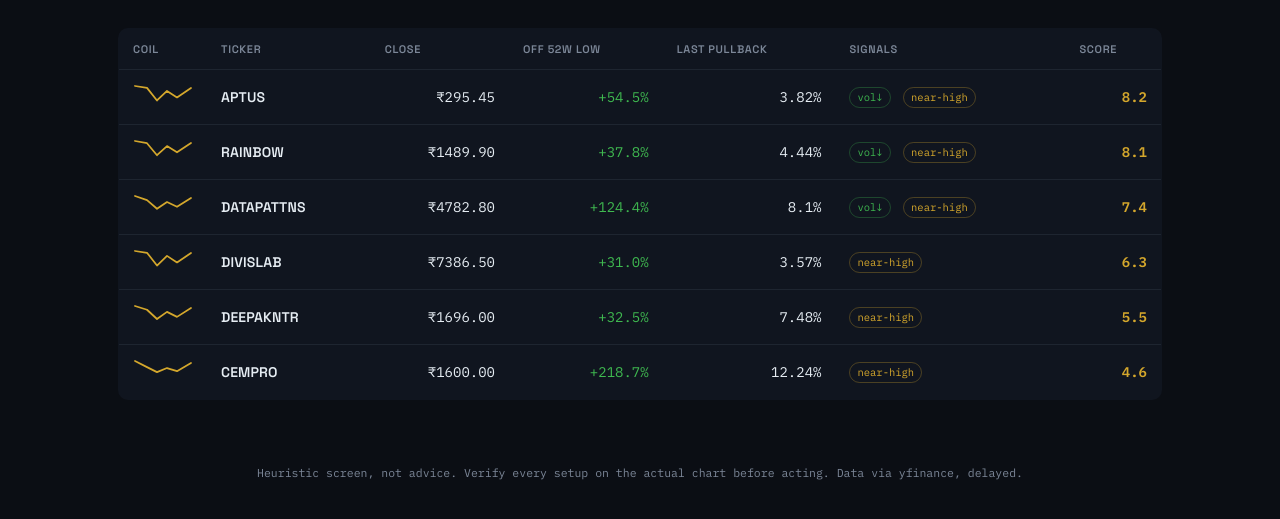
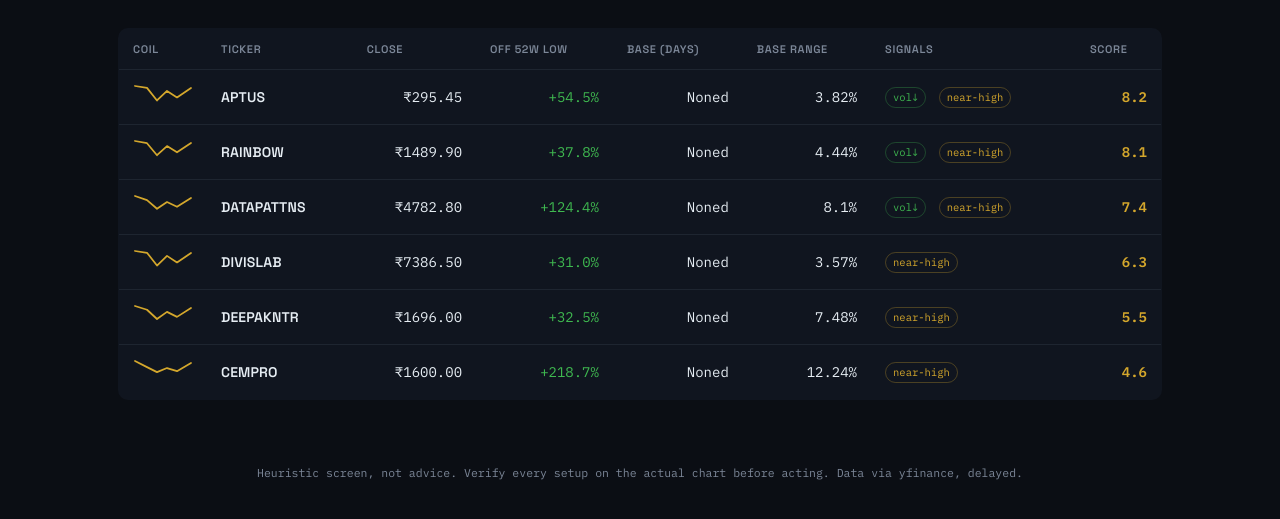
Before and after one commit to harshdixit84-MB/vcp-watch, a Flask app: page / in a window 1280 px wide. Shown: the part 125-644 px from the top of the page. Run offline with Flask 3, Linux system fonts and the light colour scheme; data comes from the database, SQL or seed files in the repository.

Commit message:
Update table headers and add base days column

```diff
--- a/templates/index.html
+++ b/templates/index.html
@@ -50,7 +50,8 @@
         <th class="col-ticker">Ticker</th>
         <th class="col-num">Close</th>
         <th class="col-num">Off 52w Low</th>
-        <th class="col-num">Last Pullback</th>
+        <th class="col-num">Base (days)</th>
+        <th class="col-num">Base Range</th>
         <th class="col-flags">Signals</th>
         <th class="col-num">Score</th>
       </tr>
@@ -71,6 +72,7 @@
         </td>
         <td class="col-num mono">₹{{ '%.2f'|format(r.close) }}</td>
         <td class="col-num mono gain">+{{ r.pct_above_52w_low }}%</td>
+        <td class="col-num mono">{{ r.base_days }}d</td>
         <td class="col-num mono">{{ r.last_pullback_pct }}%</td>
         <td class="col-flags">
           {% if r.volume_contracting %}<span class="pill pill-vol">vol↓</span>{% endif %}
```
